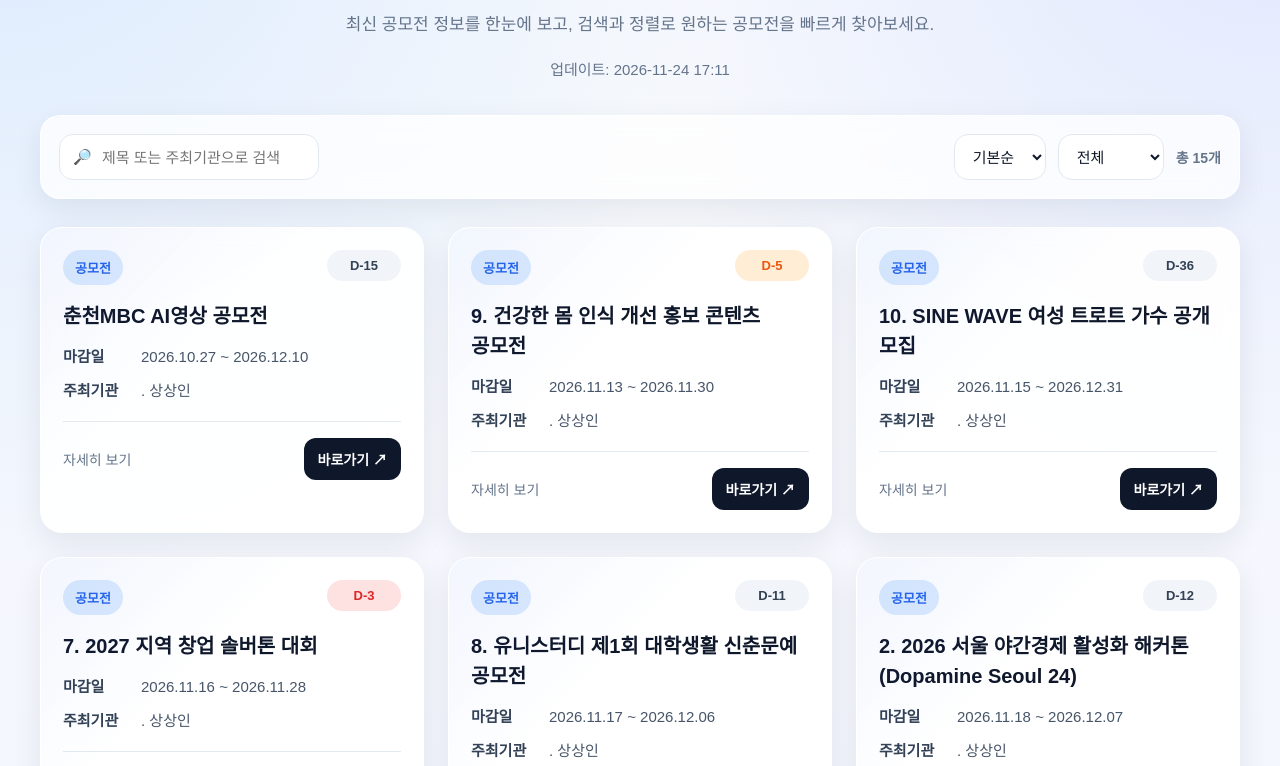
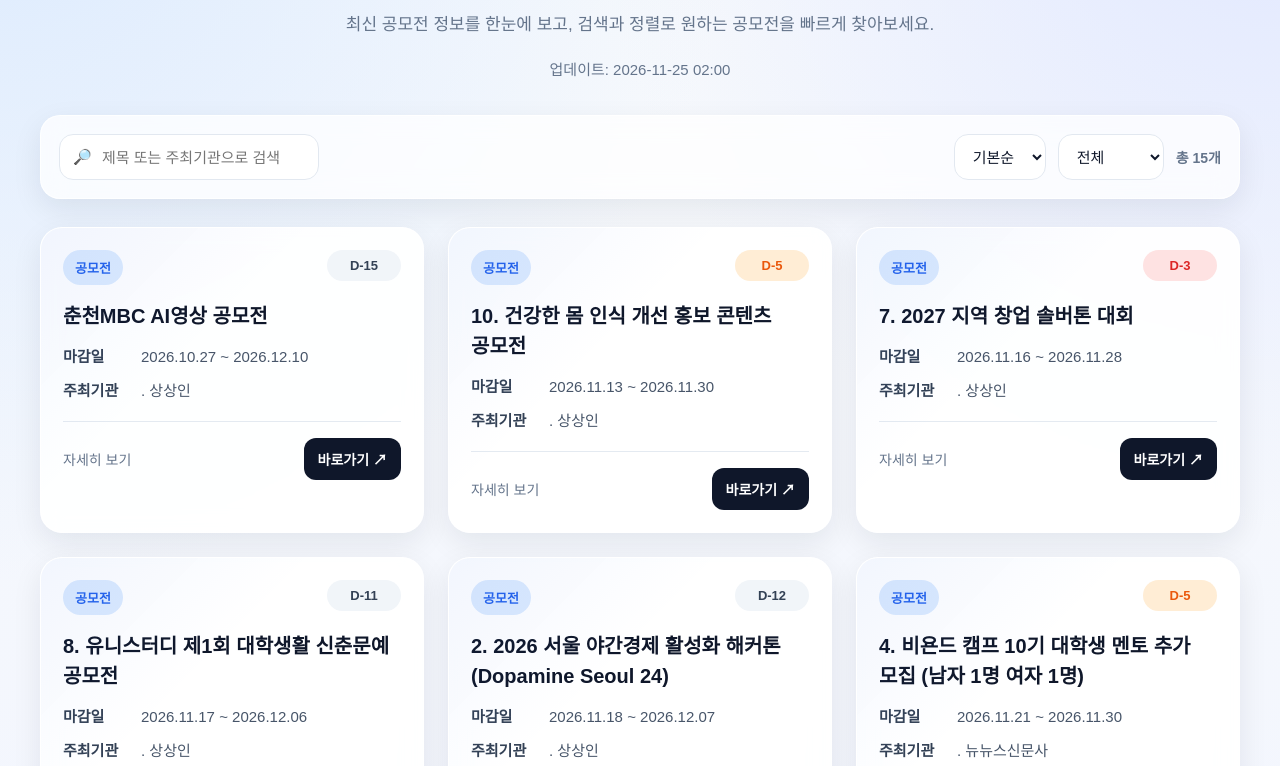
Before and after one commit to di593488-sys/web, a plain HTML site: page index.html in a window 1280 px wide. Shown: the part 163-929 px from the top of the page. Drawn offline with Linux system fonts and the light colour scheme.

Commit message:
자동 업데이트: 공모전 목록 갱신

```diff
--- a/index.html
+++ b/index.html
@@ -367,7 +367,7 @@
       <div class="hero-desc">
         최신 공모전 정보를 한눈에 보고, 검색과 정렬로 원하는 공모전을 빠르게 찾아보세요.
       </div>
-      <div class="updated">업데이트: 2026-11-24 17:11</div>
+      <div class="updated">업데이트: 2026-11-25 02:00</div>
     </section>
 
     <section class="toolbar">
@@ -432,7 +432,7 @@
          href="https://www.contestkorea.com/sub/view.php?int_gbn=1&Txt_bcode=031210001&str_no=202611150003"
          target="_blank"
          rel="noopener noreferrer"
-         data-title="9. 건강한 몸 인식 개선 홍보 콘텐츠 공모전"
+         data-title="10. 건강한 몸 인식 개선 홍보 콘텐츠 공모전"
          data-organizer=". 상상인"
          data-deadline="2026.11.13 ~ 2026.11.30">
         <div class="card-top">
@@ -440,43 +440,12 @@
           <div class="deadline-badge">D-day 계산중</div>
         </div>
 
-        <div class="title">9. 건강한 몸 인식 개선 홍보 콘텐츠 공모전</div>
+        <div class="title">10. 건강한 몸 인식 개선 홍보 콘텐츠 공모전</div>
 
         <div class="meta-list">
           <div class="meta">
             <span class="meta-label">마감일</span>
             <span>2026.11.13 ~ 2026.11.30</span>
-          </div>
-          <div class="meta">
-            <span class="meta-label">주최기관</span>
-            <span>. 상상인</span>
-          </div>
-        </div>
-
-        <div class="card-footer">
-          <span style="color:#64748b; font-size:14px;">자세히 보기</span>
-          <span class="link-btn">바로가기 ↗</span>
-        </div>
-      </a>
-
-      <a class="card"
-         href="https://www.contestkorea.com/sub/view.php?int_gbn=1&Txt_bcode=031610001&str_no=202611150001"
-         target="_blank"
-         rel="noopener noreferrer"
-         data-title="10. SINE WAVE 여성 트로트 가수 공개 모집"
-         data-organizer=". 상상인"
-         data-deadline="2026.11.15 ~ 2026.12.31">
-        <div class="card-top">
-          <div class="tag">공모전</div>
-          <div class="deadline-badge">D-day 계산중</div>
-        </div>
-
-        <div class="title">10. SINE WAVE 여성 트로트 가수 공개 모집</div>
-
-        <div class="meta-list">
-          <div class="meta">
-            <span class="meta-label">마감일</span>
-            <span>2026.11.15 ~ 2026.12.31</span>
           </div>
           <div class="meta">
             <span class="meta-label">주최기관</span>
@@ -574,6 +543,37 @@
           <div class="meta">
             <span class="meta-label">주최기관</span>
             <span>. 상상인</span>
+          </div>
+        </div>
+
+        <div class="card-footer">
+          <span style="color:#64748b; font-size:14px;">자세히 보기</span>
+          <span class="link-btn">바로가기 ↗</span>
+        </div>
+      </a>
+
+      <a class="card"
+         href="https://www.contestkorea.com/sub/view.php?int_gbn=2&Txt_bcode=040410001&str_no=202611210005"
+         target="_blank"
+         rel="noopener noreferrer"
+         data-title="4. 비욘드 캠프 10기 대학생 멘토 추가 모집 (남자 1명 여자 1명)"
+         data-organizer=". 뉴뉴스신문사"
+         data-deadline="2026.11.21 ~ 2026.11.30">
+        <div class="card-top">
+          <div class="tag">공모전</div>
+          <div class="deadline-badge">D-day 계산중</div>
+        </div>
+
+        <div class="title">4. 비욘드 캠프 10기 대학생 멘토 추가 모집 (남자 1명 여자 1명)</div>
+
+        <div class="meta-list">
+          <div class="meta">
+            <span class="meta-label">마감일</span>
+            <span>2026.11.21 ~ 2026.11.30</span>
+          </div>
+          <div class="meta">
+            <span class="meta-label">주최기관</span>
+            <span>. 뉴뉴스신문사</span>
           </div>
         </div>
 
```
